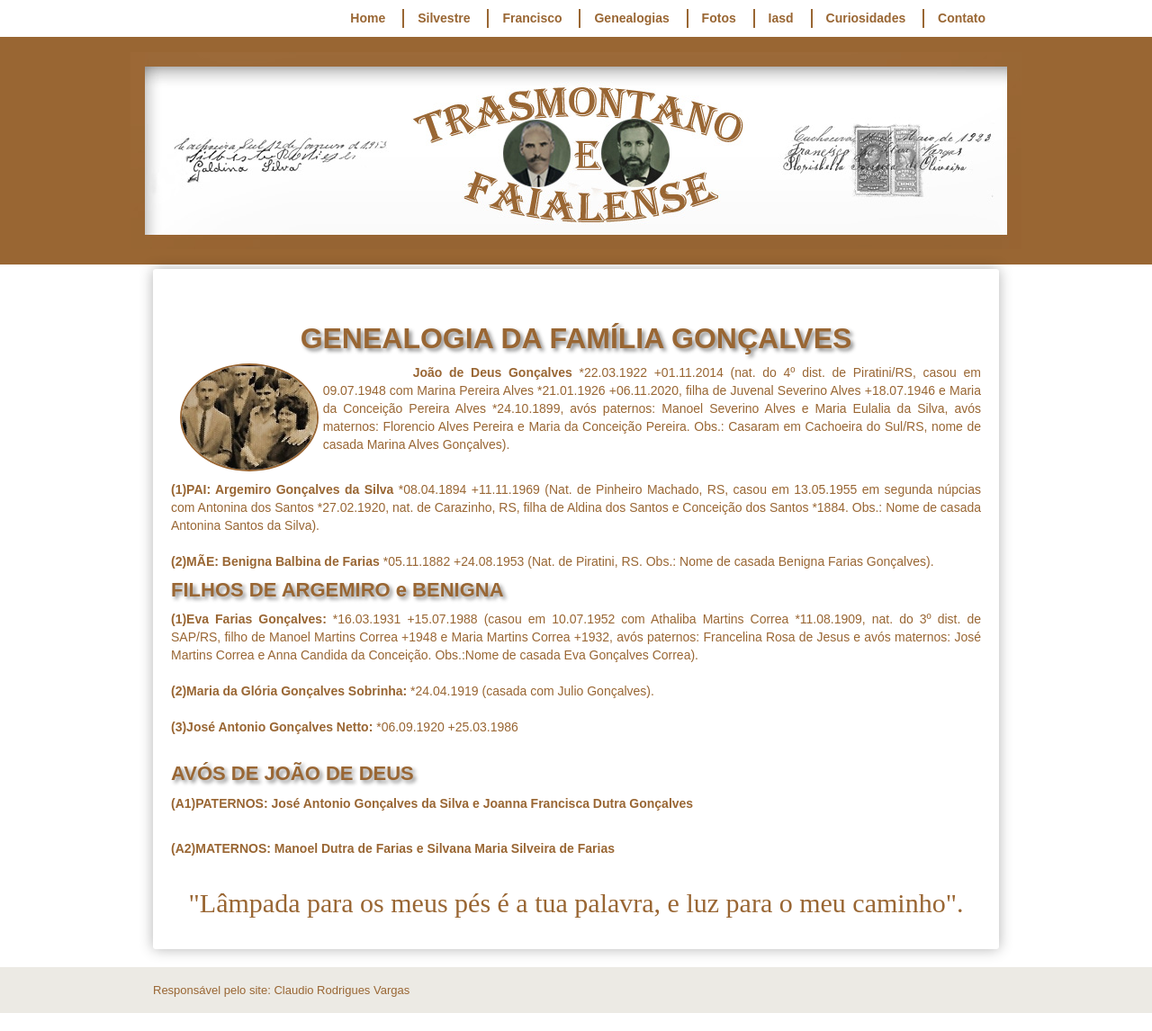
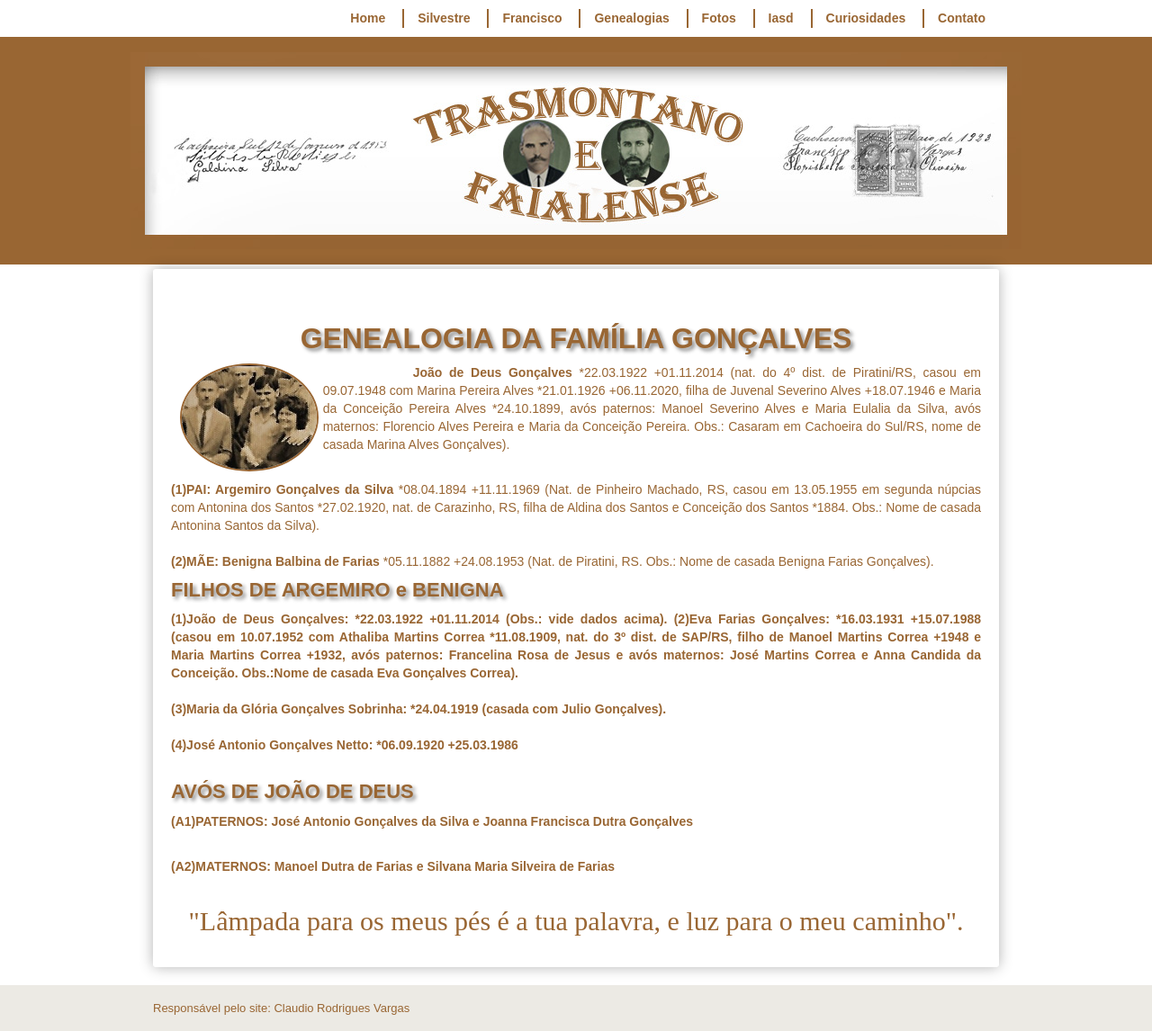
Before and after one commit to claudiovargas1955/claudiovargas1955.github.io, a Jekyll site: the page built from _pages/familia-gonçalves.html, in a window 1280 px wide. Shown: the whole page at 90% size. Built offline with Jekyll 4.4.1, drawn with Linux system fonts in a browser that asks for light colours; some web fonts are replaced.

Commit message:
Update familia-gonçalves.html

```diff
--- a/_pages/familia-gonçalves.html
+++ b/_pages/familia-gonçalves.html
@@ -105,13 +105,16 @@ Santos *27.02.1920, nat. de Carazinho, RS, filha de Aldina dos Santos e Conceiç
 <b>(2)MÃE: Benigna Balbina de Farias </b>*05.11.1882 +24.08.1953 (Nat. de Piratini, RS. Obs.: Nome de casada Benigna Farias Gonçalves).<br>
 
 <h4>FILHOS DE ARGEMIRO e BENIGNA</h4>
-<p><b>(1)Eva Farias Gonçalves: </b>*16.03.1931 +15.07.1988 (casou em 10.07.1952 com Athaliba Martins Correa *11.08.1909, nat. do 3º dist. de SAP/RS, filho de Manoel
+
+<p><b>(1)João de Deus Gonçalves: <b/>*22.03.1922 +01.11.2014 (Obs.: vide dados acima).
+
+<b>(2)Eva Farias Gonçalves: </b>*16.03.1931 +15.07.1988 (casou em 10.07.1952 com Athaliba Martins Correa *11.08.1909, nat. do 3º dist. de SAP/RS, filho de Manoel
 Martins Correa +1948 e Maria Martins Correa +1932, avós paternos: Francelina Rosa de Jesus e avós maternos: José Martins Correa e Anna Candida da Conceição.
 Obs.:Nome de casada Eva Gonçalves Correa). <br><br>
 
-<b>(2)Maria da Glória Gonçalves Sobrinha: </b>*24.04.1919 (casada com Julio Gonçalves).<br><br>
+<b>(3)Maria da Glória Gonçalves Sobrinha: </b>*24.04.1919 (casada com Julio Gonçalves).<br><br>
 
-<b>(3)José Antonio Gonçalves Netto: </b>*06.09.1920 +25.03.1986<br><br>
+<b>(4)José Antonio Gonçalves Netto: </b>*06.09.1920 +25.03.1986<br><br>
 
 
 <h4>AVÓS DE JOÃO DE DEUS</h4>
```
